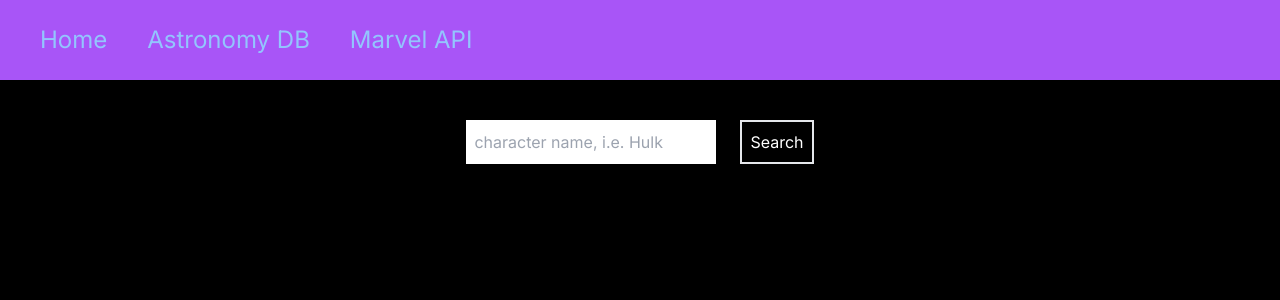
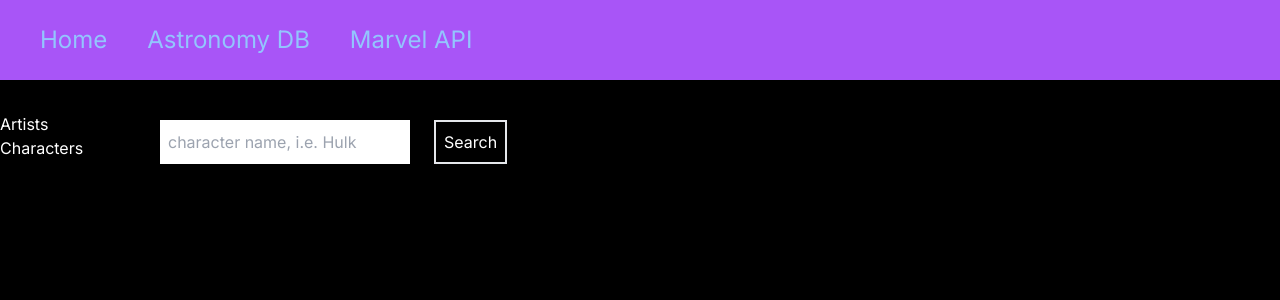
Before and after one commit to CelestialCoyote/next-portfolio, a Next.js app: page /marvel/characters in a window 1280 px wide. Shown: the top 300 px of the page. Built offline with nearby package versions, Linux system fonts and the light colour scheme.

Commit message:
added layout for Marvel API

```diff
--- a/src/app/marvel/characters/page.js
+++ b/src/app/marvel/characters/page.js
@@ -30,7 +30,6 @@ export default function SearchCharacters()  {
 
 	return (
 		<div>
-
 			<div
 				className="flex justify-center mt-10"
 			>
--- /dev/null
+++ b/src/app/marvel/layout.js
@@ -0,0 +1,16 @@
+import SideNav from "../components/SideNav/page";
+
+
+export const metadata = {
+	title: 'Marvel API',
+	description: 'Marvel API demo',
+};
+
+export default function RootLayout({ children }) {
+	return (
+		<div className="flex flex-row">
+			<SideNav />
+			{children}
+		</div>
+	);
+};
--- a/src/app/marvel/page.js
+++ b/src/app/marvel/page.js
@@ -1,10 +1,7 @@
-import SideNav from "../components/SideNav/page";
-
 export default function Marvel() {
 
 	return (
 		<div className="flex">
-			<SideNav />
 			<div className="flex w-full border-x-red-500 border-2">
 				<label
 					className="text-2xl"
```
